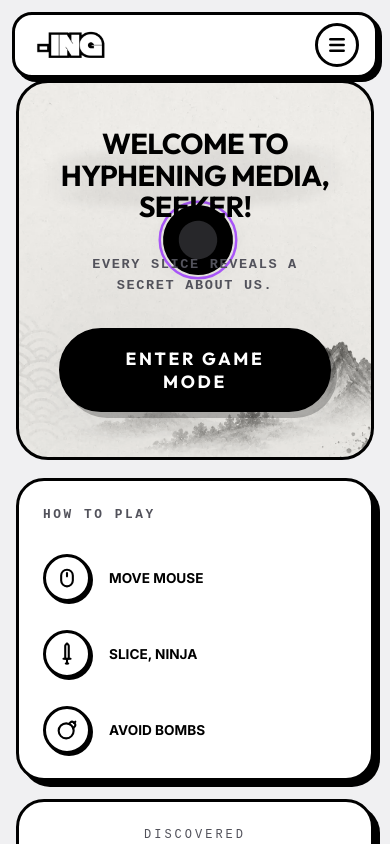
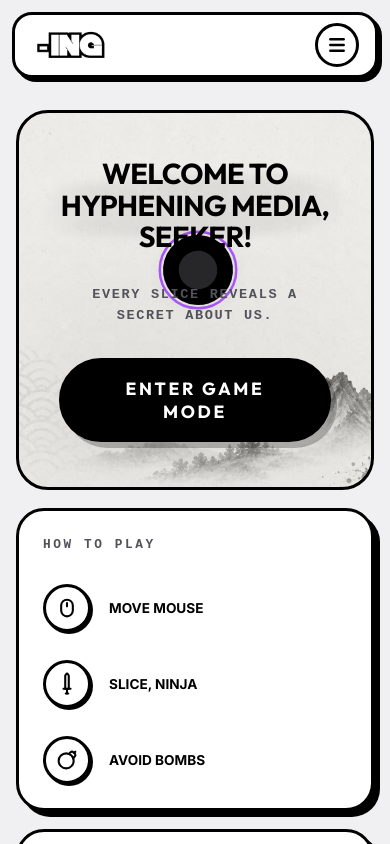
Before and after one commit to joseph42nite/hyphening-media, a React (Vite) app in the folder frontend/: page / in a window 390 px wide. Shown: the top 844 px of the page. Built offline with nearby package versions, Linux system fonts and the light colour scheme.

Commit message:
style: increase mobile top padding of landing hero to space game box from header

```diff
--- a/frontend/src/index.css
+++ b/frontend/src/index.css
@@ -1299,7 +1299,7 @@
 /* Responsive bento styling */
 @media (max-width: 992px) {
   .landing-hero {
-    padding: 100px 24px 60px;
+    padding: 130px 24px 60px;
     min-height: 80vh;
   }
   .hero-bento {
@@ -1324,7 +1324,7 @@
 
 @media (max-width: 576px) {
   .landing-hero {
-    padding: 80px 16px 48px;
+    padding: 110px 16px 48px;
   }
   .hero-main {
     height: 380px;
@@ -1744,7 +1744,7 @@
   .landing-nav-links {
     display: none;
   }
-  .landing-hero { padding: 100px 24px 60px; }
+  .landing-hero { padding: 130px 24px 60px; }
   .landing-section { padding: 64px 24px; }
   .cap-grid { grid-template-columns: repeat(2, 1fr); }
   .portfolio-grid { grid-template-columns: 1fr; }
@@ -1760,7 +1760,7 @@
     padding: 8px 16px;
   }
   .landing-nav-logo { font-size: 1.2rem; }
-  .landing-hero { padding: 80px 16px 48px; }
+  .landing-hero { padding: 110px 16px 48px; }
   .landing-section { padding: 48px 16px; }
   .cap-grid { grid-template-columns: 1fr; }
   .stats-bar { margin: 0 16px; }
```
